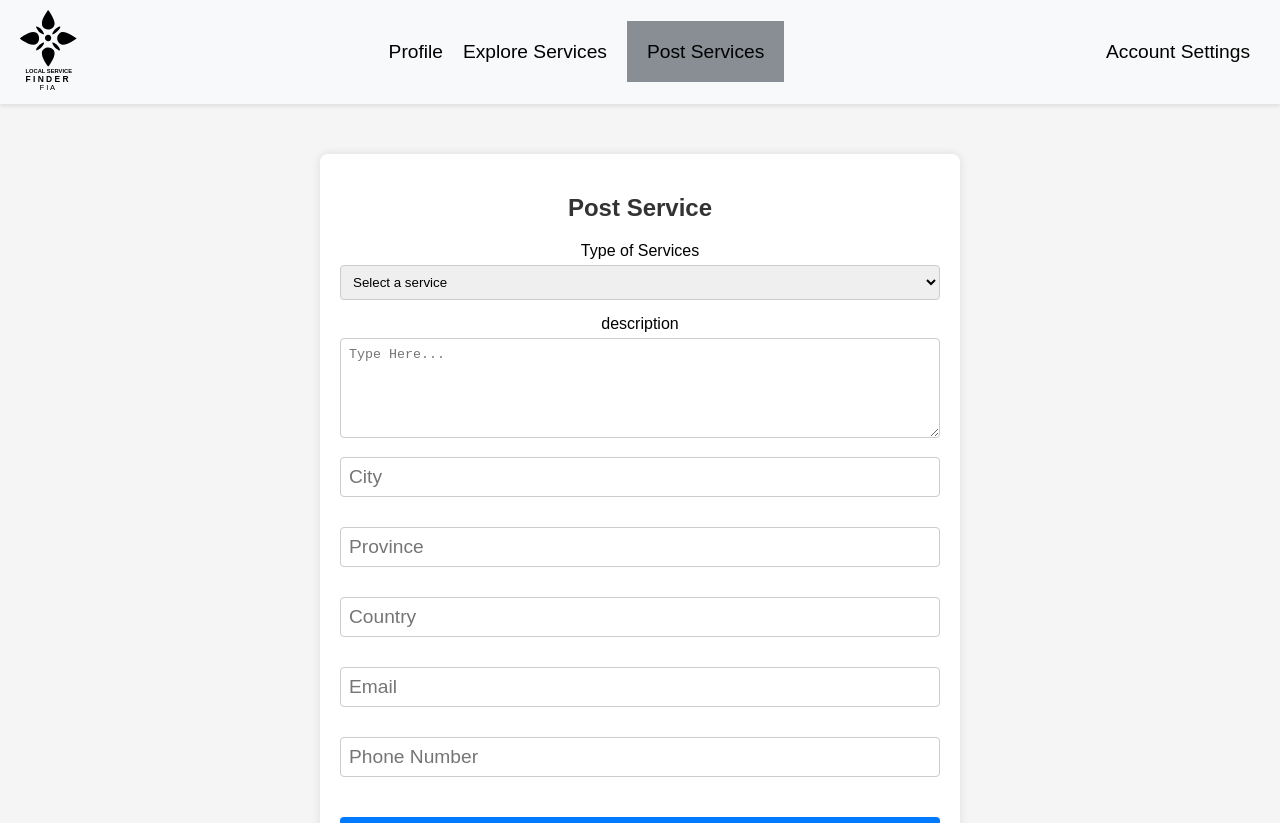
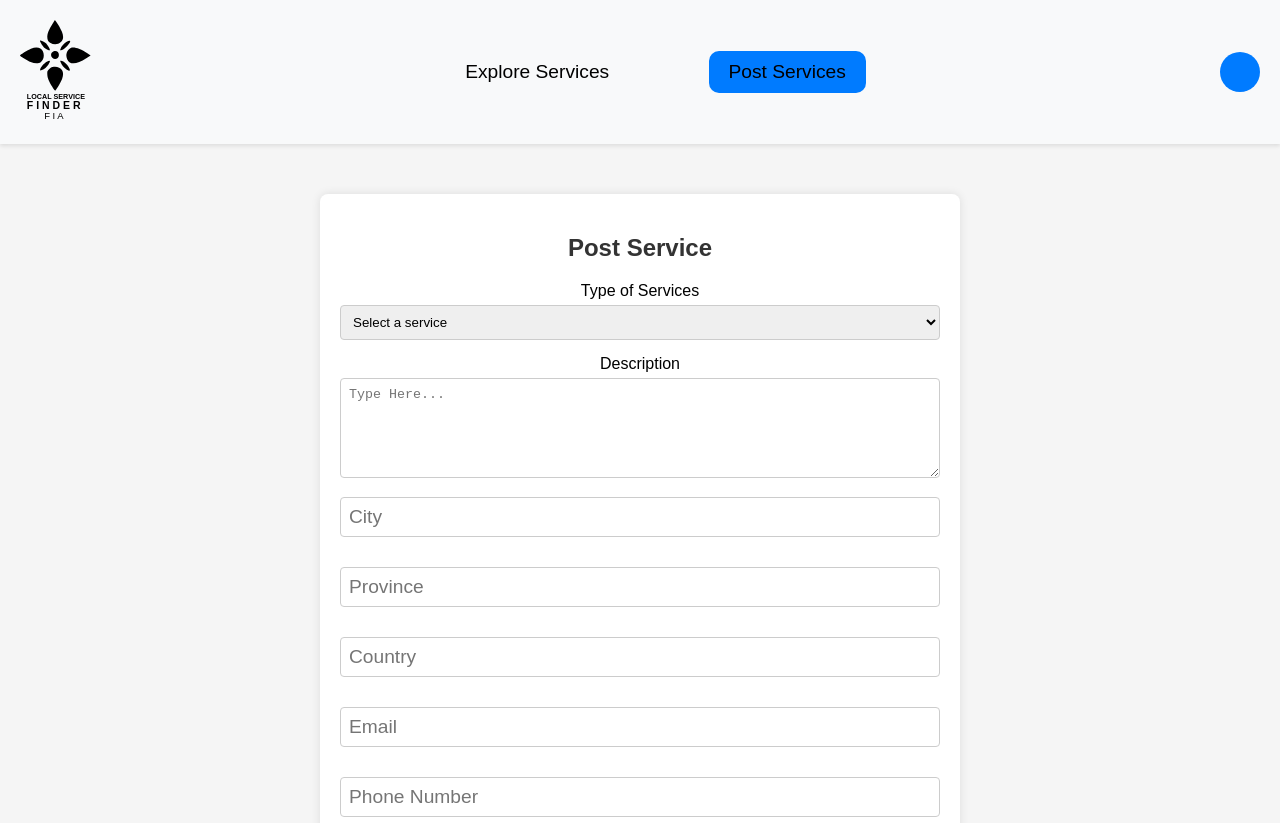
Before and after one commit to BinaryQuBit/FIA-Local-Service-Finder, a React (Create React App) app in the folder frontend/: page /post-services in a window 1280 px wide. Shown: the top 823 px of the page. Built offline with nearby package versions, Linux system fonts and the light colour scheme; no server answers; sample sign-in values are in the browser's storage.

Commit message:
Added modal and nav bar fix

```diff
--- a/frontend/src/components/PostServices.js
+++ b/frontend/src/components/PostServices.js
@@ -1,35 +1,45 @@
-import React, { useState, useContext } from 'react';
-import { useNavigate } from 'react-router-dom';
-import SignedInHeader from './SignedInHeader';
-import './PostServices.css';
+import React, { useState, useContext } from "react";
+import { useNavigate } from "react-router-dom";
+import SignedInHeader from "./SignedInHeader";
+import "./PostServices.css";
 import { AuthContext } from "../AuthContext";
 
 function PostServices() {
   const { user } = useContext(AuthContext);
-    const [typeService, setTypeService] = useState('');
-    const [description, setDescription] = useState('');
-    const [emailService, setEmailService] = useState('');
-    const [phoneService, setPhoneService] = useState('');
-    const [countryService, setCountryService] = useState('');
-    const [cityService, setCityService] = useState('');
-    const [provinceService, setProvinceService] = useState('');
-    const [error, setError] = useState('');
+  const [typeService, setTypeService] = useState("");
+  const [description, setDescription] = useState("");
+  const [emailService, setEmailService] = useState("");
+  const [phoneService, setPhoneService] = useState("");
+  const [countryService, setCountryService] = useState("");
+  const [cityService, setCityService] = useState("");
+  const [provinceService, setProvinceService] = useState("");
+  const [error, setError] = useState("");
   const [showAlert, setShowAlert] = useState(false);
   const navigate = useNavigate();
 
   const handleSubmit = async (e) => {
     e.preventDefault();
 
-        if (!typeService || !description || !emailService || !phoneService || !countryService || !cityService || !provinceService) {
-            setError('All fields are required!');
+    if (
+      !typeService ||
+      !description ||
+      !emailService ||
+      !phoneService ||
+      !countryService ||
+      !cityService ||
+      !provinceService
+    ) {
+      setError("All fields are required!");
       return;
     }
 
     try {
-            const response = await fetch('http://localhost:8080/api/users/postservices', {
-                method: 'POST',
+      const response = await fetch(
+        "http://localhost:8080/api/users/postservices",
+        {
+          method: "POST",
           headers: {
-                    'Content-Type': 'application/json',
+            "Content-Type": "application/json",
           },
           body: JSON.stringify({
             typeService,
@@ -39,22 +49,23 @@ function PostServices() {
             phoneService,
             cityService,
             provinceService,
-                    postedBy: user.email
+            postedBy: user.email,
           }),
-            });
+        }
+      );
 
       if (response.ok) {
         setShowAlert(true);
         setTimeout(() => {
           setShowAlert(false);
-                    navigate('/profile');
+          navigate("/profile");
         }, 2000);
       } else {
         const result = await response.text();
         setError(result);
       }
     } catch (error) {
-                setError('An error occurred while creating the post!');
+      setError("An error occurred while creating the post!");
     }
   };
 
@@ -64,55 +75,92 @@ function PostServices() {
       <div className="post-service-container">
         <h2>Post Service</h2>
         {showAlert && (
-                <div className="custom-alert">
-                    Your post is successfully created!
-                </div>
+          <div className="custom-alert">Your post is successfully created!</div>
         )}
         <form onSubmit={handleSubmit} className="post-service-form">
           <div className="form-group">
             <label>Type of Services</label>
-                    <select value={typeService} onChange={(e) => setTypeService(e.target.value)}>
+            <select
+              value={typeService}
+              onChange={(e) => setTypeService(e.target.value)}
+            >
               <option value="">Select a service</option>
               <option value="Appliance Repair">Appliance Repair</option>
               <option value="Carpentry">Carpentry</option>
               <option value="Cleaning">Cleaning</option>
               <option value="Electrician">Electrician</option>
-                    <option value="Flooring Installation">Flooring Installation</option>
-                    <option value="Home Security Installation">Home Security Installation</option>
+              <option value="Flooring Installation">
+                Flooring Installation
+              </option>
+              <option value="Home Security Installation">
+                Home Security Installation
+              </option>
               <option value="HVAC Repair">HVAC Repair</option>
               <option value="Landscaping">Landscaping</option>
               <option value="Painting">Painting</option>
               <option value="Plumbing">Plumbing</option>
               <option value="Roofing">Roofing</option>
               <option value="Window Cleaning">Window Cleaning</option>
-                    <option value="Others">Others (Specify in the description)</option>
+              <option value="Others">
+                Others (Specify in the description)
+              </option>
             </select>
           </div>
           <div className="form-group">
-                    <label>description</label>
-                    <textarea placeholder="Type Here..." value={description} onChange={(e) => setDescription(e.target.value)} />
+            <label>Description</label>
+            <textarea
+              placeholder="Type Here..."
+              value={description}
+              onChange={(e) => setDescription(e.target.value)}
+            />
           </div>
           <div className="form-group">
-                    <input type="text" placeholder="City" value={cityService} onChange={(e) => setCityService(e.target.value)} />
+            <input
+              type="text"
+              placeholder="City"
+              value={cityService}
+              onChange={(e) => setCityService(e.target.value)}
+            />
           </div>
           <div className="form-group">
-                    <input type="text" placeholder="Province" value={provinceService} onChange={(e) => setProvinceService(e.target.value)} />
+            <input
+              type="text"
+              placeholder="Province"
+              value={provinceService}
+              onChange={(e) => setProvinceService(e.target.value)}
+            />
           </div>
           <div className="form-group">
-                    <input type="text" placeholder="Country" value={countryService} onChange={(e) => setCountryService(e.target.value)} />
+            <input
+              type="text"
+              placeholder="Country"
+              value={countryService}
+              onChange={(e) => setCountryService(e.target.value)}
+            />
           </div>
           <div className="form-group">
-                    <input type="email" placeholder="Email" value={emailService} onChange={(e) => setEmailService(e.target.value)} />
+            <input
+              type="email"
+              placeholder="Email"
+              value={emailService}
+              onChange={(e) => setEmailService(e.target.value)}
+            />
           </div>
           <div className="form-group">
-                    <input type="text" placeholder="Phone Number" value={phoneService} onChange={(e) => setPhoneService(e.target.value)} />
+            <input
+              type="text"
+              placeholder="Phone Number"
+              value={phoneService}
+              onChange={(e) => setPhoneService(e.target.value)}
+            />
           </div>
           {error && <div className="error-message">{error}</div>}
-                <button type="submit" className="submit-button">Post Service</button>
+          <button type="submit" className="submit-button">
+            Post Service
+          </button>
         </form>
       </div>
-        <div>
-        </div>
+      <div></div>
     </div>
   );
 }
--- a/frontend/src/components/SignedInHeader.css
+++ b/frontend/src/components/SignedInHeader.css
@@ -2,31 +2,118 @@
   display: flex;
   justify-content: space-between;
   align-items: center;
-    padding: 10px 20px;
+  padding: 20px 20px;
   background-color: #f8f9fa;
   box-shadow: 0 2px 4px rgba(0, 0, 0, 0.1);
 }
 
 .header-left .logo {
-    height: 80px;
+  height: 100px;
 }
 
-  .header-middle a, .header-right a {
-    margin: 0 10px;
-    text-decoration: none;
+.header-middle {
+  display: flex;
+  width: 500px;
+  justify-content: space-around;
+  align-items: center;
   font-size: larger;
-    color: #000;
 }
 
-  .header-middle a:hover, .header-right a:hover {
-    text-decoration: underline;
+.header-middle a {
+  text-decoration: none;
+  color: #000;
+  padding: 10px 20px;
+  transition: transform 0.3s ease, background-color 0.3s ease;
+}
+
+.header-middle a:hover {
+  transform: scale(1.2);
+  background-color: #007bff;
+  color: #fff;
+  border-radius: 10px;
 }
 
 .active-link {
-    background-color: #888e94;
-    padding: 20px;
+  background-color: #007bff;
+  padding: 10px;
+  border-radius: 10px;
+}
+
+.header-right a {
+  text-decoration: none;
+  font-size: 20px;
+  color: #000;
+  display: inline;
+  justify-content: space-evenly;
+  justify-items: center;
 }
 
 .content {
   padding: 20px;
 }
+
+.header-right .initials-circle {
+  display: flex;
+  justify-content: center;
+  align-items: center;
+  width: 40px;
+  height: 40px;
+  background-color: #007bff;
+  color: black;
+  border-radius: 50%;
+  font-weight: bold;
+  font-size: 16px;
+  transition: transform 0.5s ease;
+  cursor: pointer;
+}
+
+.header-right .initials-circle:hover {
+  transform: scale(1.2);
+  color: white;
+}
+
+.modal {
+  position: fixed;
+  top: 100px;
+  right: -100%;
+  width: 200px;
+  height: 25%;
+  background-color: white;
+  transition: right 0.5s ease;
+  z-index: 999;
+}
+
+.modal-content {
+  display: flex;
+  flex-direction: column;
+  align-items: center;
+  text-align: center;
+}
+
+.modal-content a {
+  margin-top: 5px;
+  margin-bottom: 5px;
+  padding-top: 10px;
+  padding-bottom: 10px;
+  width: 90%;
+  color: black;
+  border-radius: 5px;
+}
+
+.modal-content a:hover{
+  color: white;
+  background-color: #007bff;
+}
+
+.slide-in {
+  right: 0;
+  display: flex;
+  flex-direction: column;
+  justify-content: center;
+  background-color: #e9e4e4;
+}
+
+.active-link-modal {
+  background-color: #007bff;
+  border-radius: 10px;
+}
--- a/frontend/src/components/SignedInHeader.js
+++ b/frontend/src/components/SignedInHeader.js
@@ -1,21 +1,83 @@
-import React from 'react';
+import React, { useEffect, useState, useContext, useRef } from 'react';
 import { NavLink } from 'react-router-dom';
 import './SignedInHeader.css';
 import FiaLogo from '../Assets/FiaLogo.svg';
+import { AuthContext } from '../AuthContext';
 
 function SignedInHeader() {
+  const logout = useContext(AuthContext);
+  const [initials, setInitials] = useState('');
+  const [loading, setLoading] = useState(true);
+  const [showModal, setShowModal] = useState(false);
+  const modalRef = useRef(null);
+
+  useEffect(() => {
+    const fetchUserInfo = async () => {
+      try {
+        const response = await fetch('http://localhost:8080/api/users/userinfo', {
+          credentials: 'include',
+        });
+        if (response.ok) {
+          const data = await response.json();
+          const initials = `${data.firstName.charAt(0)}${data.lastName.charAt(0)}`.toUpperCase();
+          setInitials(initials);
+        }
+        setLoading(false);
+      } catch (error) {
+        console.error('Error fetching user info:', error);
+        setLoading(false);
+      }
+    };
+
+    fetchUserInfo();
+  }, []);
+
+  useEffect(() => {
+    const handleOutsideClick = (event) => {
+      if (modalRef.current && !modalRef.current.contains(event.target)) {
+        setShowModal(false);
+      }
+    };
+
+    if (showModal) {
+      document.addEventListener('mousedown', handleOutsideClick);
+    } else {
+      document.removeEventListener('mousedown', handleOutsideClick);
+    }
+
+    return () => {
+      document.removeEventListener('mousedown', handleOutsideClick);
+    };
+  }, [showModal]);
+
+  const toggleModal = () => {
+    setShowModal(!showModal);
+  };
+
+  if (loading) {
+    return <div>Loading...</div>;
+  }
+
   return (
     <header className="header">
       <div className="header-left">
-        <img src={FiaLogo} alt="FiaLogo" className="logo" />
+        <NavLink to="/profile"><img src={FiaLogo} alt="FiaLogo" className="logo" /></NavLink>
       </div>
       <div className="header-middle">
-        <NavLink to="/profile" className={({ isActive }) => (isActive ? 'active-link' : '')}>Profile</NavLink>
         <NavLink to="/explore-services" className={({ isActive }) => (isActive ? 'active-link' : '')}>Explore Services</NavLink>
         <NavLink to="/post-services" className={({ isActive }) => (isActive ? 'active-link' : '')}>Post Services</NavLink>
       </div>
       <div className="header-right">
-        <NavLink to="/account-settings" className={({ isActive }) => (isActive ? 'active-link' : '')}>Account Settings</NavLink>
+        <div className="initials-circle" onClick={toggleModal}>
+          {initials}
+        </div>
+        <div className={`modal ${showModal ? 'slide-in' : ''}` } ref={modalRef}>
+          <div className="modal-content">
+            <NavLink to="/profile" onClick={toggleModal} className={({ isActive }) => (isActive ? 'active-link-modal' : '')}>Profile</NavLink>
+            <NavLink to="/account-settings" onClick={toggleModal} className={({ isActive }) => (isActive ? 'active-link-modal' : '')}>Account Settings</NavLink>
+            <NavLink to="/" onClick={() => logout} className={({ isActive }) => (isActive ? 'active-link-modal' : '')}>Logout</NavLink>
+          </div>
+        </div>
       </div>
     </header>
   );
```
Also changed, not shown: 2 other files (tests, documents, lock files or other folders). Lines whose indentation alone changed are shown as unchanged.
